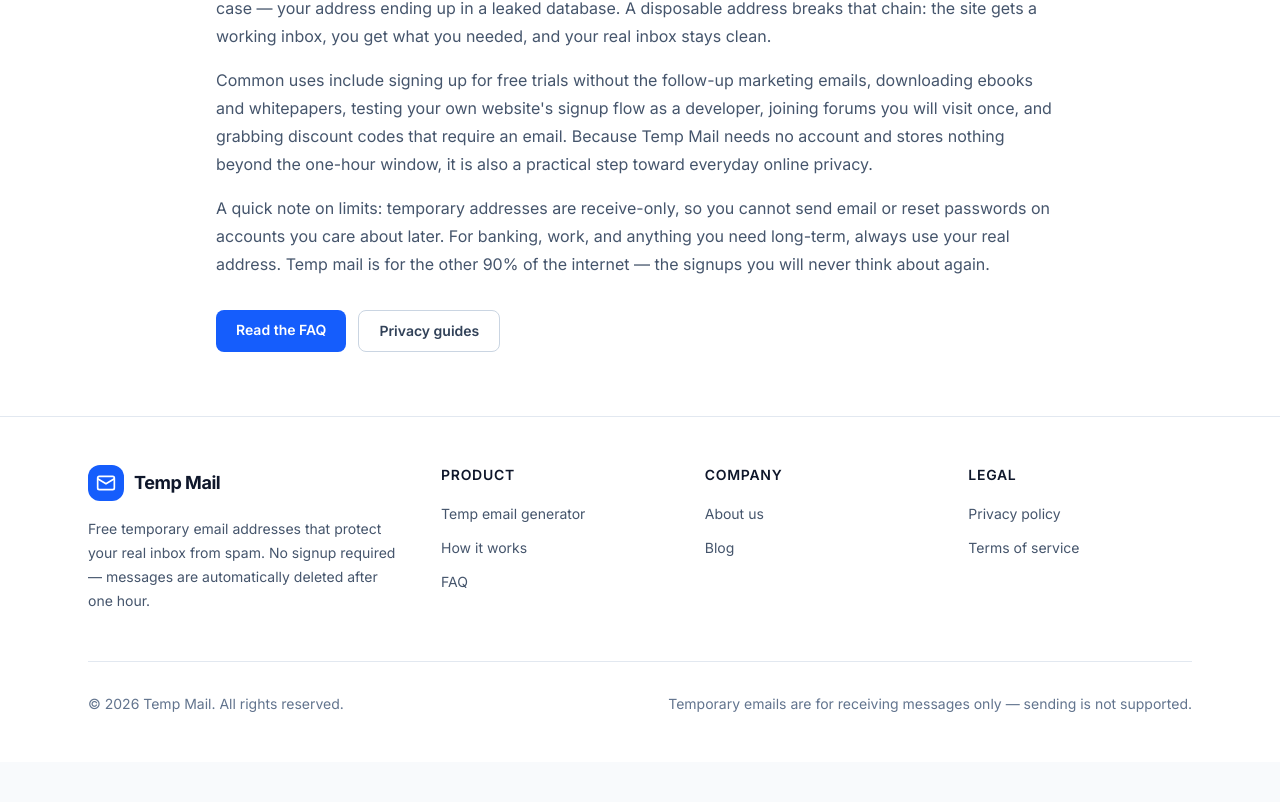
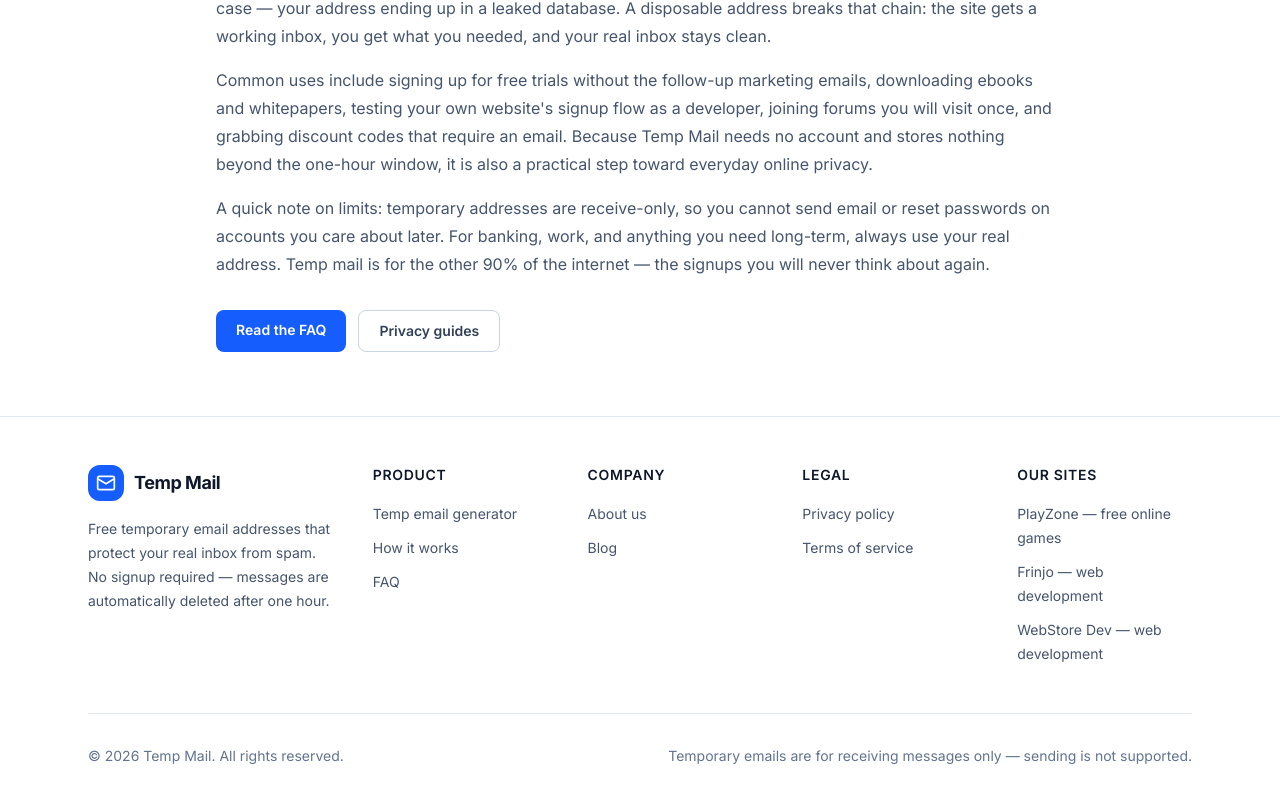
Before and after one commit to rootsiemen/temp-mail, a Next.js app: page / in a window 1280 px wide. Shown: the part 2398-3200 px from the top of the page. Before the commit the page ends 3160 px from the top, so only its background shows below. Built offline with nearby package versions, Linux system fonts and the light colour scheme.

Commit message:
feat: add Our Sites cross-links to footer for sister sites

```diff
--- a/src/components/Footer.tsx
+++ b/src/components/Footer.tsx
@@ -23,13 +23,21 @@
       { href: "/terms", label: "Terms of service" },
     ],
   },
+  {
+    title: "Our Sites",
+    links: [
+      { href: "https://games.tempmaill.tech", label: "PlayZone — free online games" },
+      { href: "https://frinjo.me", label: "Frinjo — web development" },
+      { href: "https://tarm.tech", label: "WebStore Dev — web development" },
+    ],
+  },
 ];
 
 export default function Footer() {
   return (
     <footer className="border-t border-slate-200 bg-white">
       <div className="mx-auto max-w-6xl px-4 py-12 sm:px-6">
-        <div className="grid gap-10 md:grid-cols-[1.4fr_1fr_1fr_1fr]">
+        <div className="grid gap-10 md:grid-cols-[1.4fr_1fr_1fr_1fr_1fr]">
           <div>
             <div className="flex items-center gap-2.5">
               <span className="grid h-9 w-9 place-items-center rounded-xl bg-blue-600 text-white">
@@ -62,7 +70,19 @@
                 {col.title}
               </h3>
               <ul className="mt-4 space-y-2.5">
-                {col.links.map((link) => (
+                {col.links.map((link) =>
+                  link.href.startsWith("http") ? (
+                    <li key={link.href + link.label}>
+                      <a
+                        href={link.href}
+                        target="_blank"
+                        rel="noopener"
+                        className="text-sm text-slate-600 transition hover:text-blue-600"
+                      >
+                        {link.label}
+                      </a>
+                    </li>
+                  ) : (
                     <li key={link.href + link.label}>
                       <Link
                         href={link.href}
@@ -71,7 +91,8 @@
                         {link.label}
                       </Link>
                     </li>
-                ))}
+                  )
+                )}
               </ul>
             </nav>
           ))}
```
Lines whose indentation alone changed are shown as unchanged.
